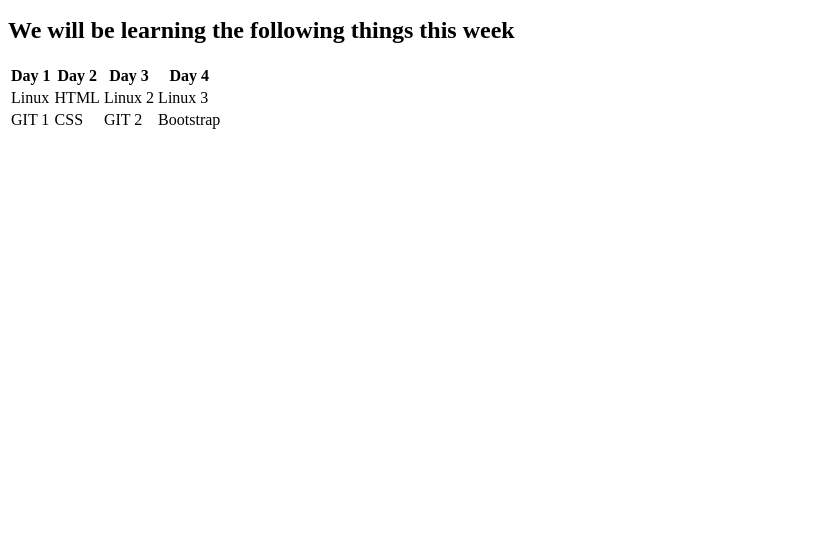
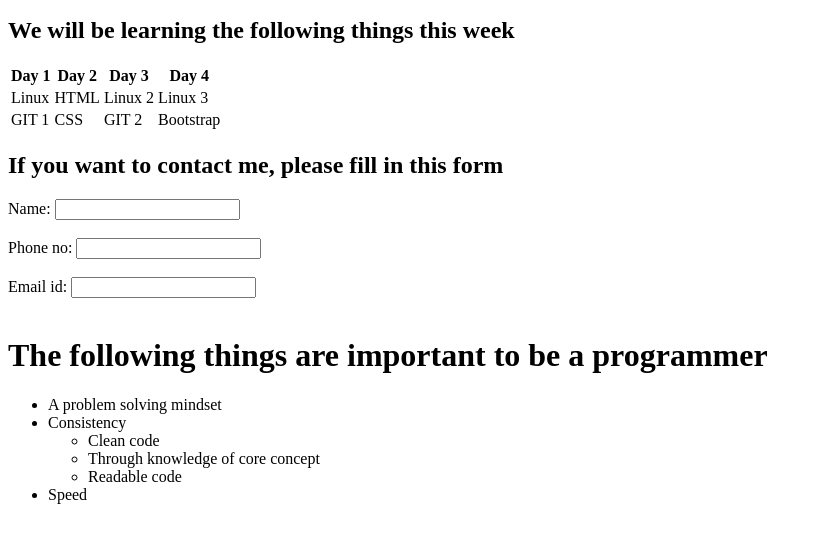
Before and after one commit to deepakduttaOfficial/html_assignment_q_4, a plain HTML site: page index.html in a window 1280 px wide. Shown: the part 29-572 px from the top of the page, without its empty margins (0-822 px from the left). Drawn offline with Linux system fonts and the light colour scheme.

Commit message:
finised assignment 4

```diff
--- a/index.html
+++ b/index.html
@@ -10,8 +10,8 @@
 
 <body>
     <img src="./assets/main.avif" alt="a girl with laptop">
-
     <h2>We will be learning the following things this week</h2>
+    <!-- Table -->
     <table>
         <thead>
             <th>Day 1</th>
@@ -34,6 +34,39 @@
             </tr>
         </tbody>
     </table>
+
+    <h2>If you want to contact me, please fill in this form</h2>
+
+    <!-- User form -->
+    <form>
+        <label for="name">Name:</label>
+        <input type="text" id="name" name="name"><br><br>
+
+        <label for="phone">Phone no:</label>
+        <input type="number" id="phone" name="phone"><br><br>
+
+        <label for="email">Email id: </label>
+        <input type="email" id="email" name="email"><br><br>
+    </form>
+
+    <!-- Footer section -->
+    <h1>The following things are important to be a programmer</h1>
+    <ul>
+        <li>A problem solving mindset</li>
+        <li>Consistency
+            <ul style="list-style-type:circle;">
+                <li>Clean code</li>
+                <li>Through knowledge of core concept</li>
+                <li>Readable code</li>
+            </ul>
+        </li>
+        <li>Speed</li>
+    </ul>
+    <!-- Extra space -->
+    <br>
+    <br>
+    <br>
+    <!--  -->
 </body>
 
 </html>
```
